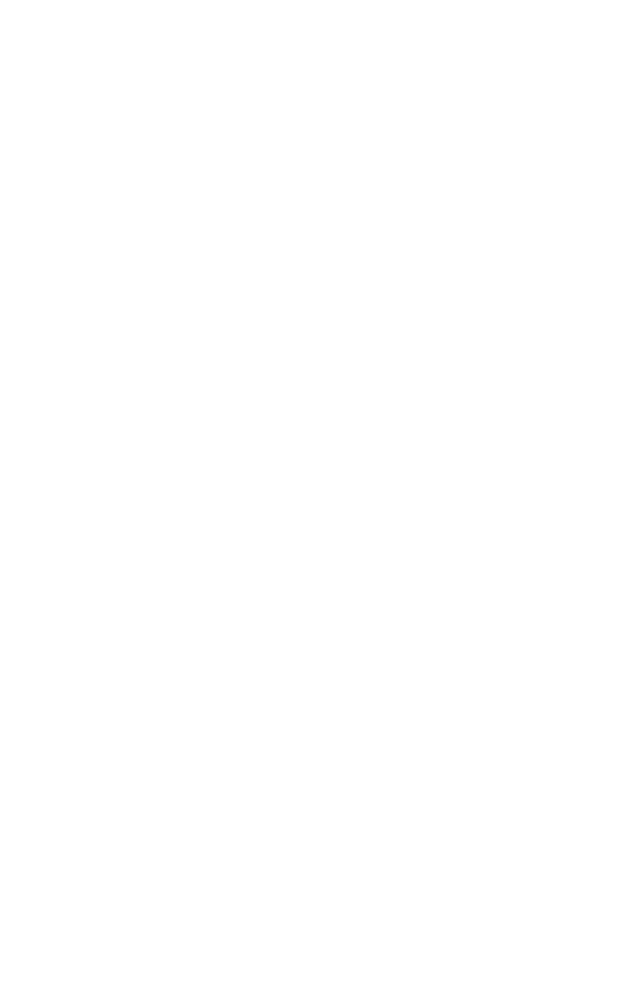
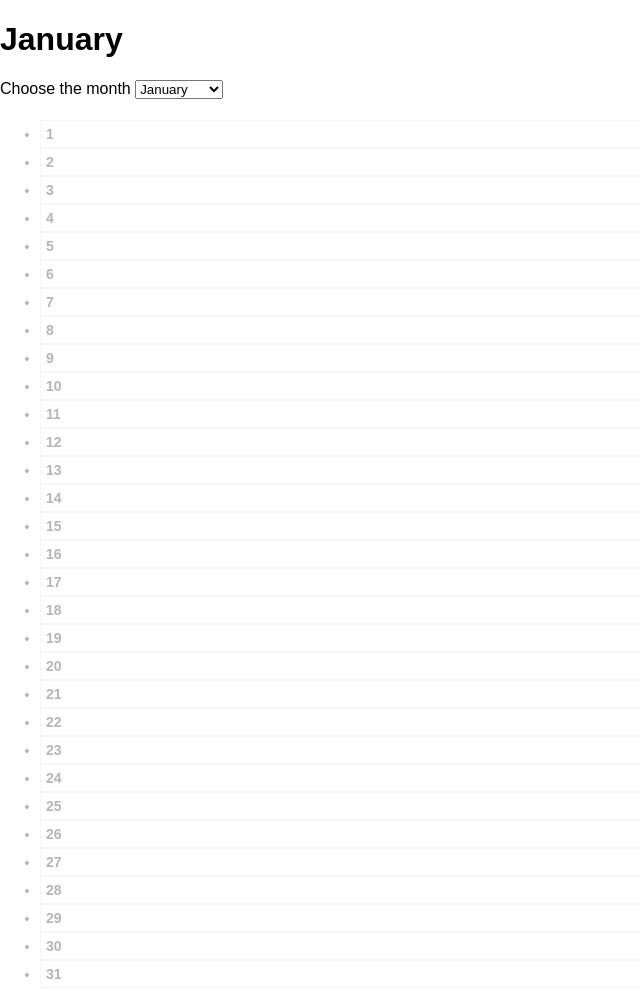
Before and after one commit to Tommy007U/calendar, a plain HTML site: page index.html in a window 1280 px wide. Shown: the whole page, without its empty margins (0-640 px from the left). Before the commit the page ends 800 px from the top, so only its background shows below. Drawn offline with Linux system fonts and the light colour scheme.

Commit message:
adding some html and css and script on the document

```diff
--- a/index.html
+++ b/index.html
@@ -8,6 +8,26 @@
     <title>Calendar</title>
 </head>
 <body>
+    <h1>Calender 2023</h1>
+    <label for="month">Choose the month</label>
+    <select name="" id="">
+        <option value="January">January</option>
+        <option value="February">February</option>
+        <option value="March">March</option>
+        <option value="April">April</option>
+        <option value="May">May</option>
+        <option value="June">June</option>
+        <option value="July">July</option>
+        <option value="August">August</option>
+        <option value="September">September</option>
+        <option value="October">October</option>
+        <option value="November">November</option>
+        <option value="December">December</option>
+    </select>
+
+    <h1></h1>
+    <ul></ul>
+
 
   <script src="script.js"></script>
 </body>
--- a/script.js
+++ b/script.js
@@ -0,0 +1,55 @@
+/*const select=document.querySelector('select');
+const list = document.querySelector('option');
+const h1 =document.querySelector('h1');
+
+select.addEventListener('change'()=>{
+    const choice= select.value;
+    let days = 31;
+    if(choice === 'exception'){
+        days = 28;
+    }else if(choice === even){
+        days = 30;
+    }
+    craeteCalender(days, choice);
+
+});
+
+function craeteCalender(days, choice){
+    list.innerHTML = '';
+    h1.textContent = choice;
+    for(let i = 1; i <= days; i++){
+        const listItem = document.createElement('li');
+        listItem.textContent = i;
+        list.appendChild(listItem);
+    }
+}
+craeteCalender(31, January);*/
+
+const select = document.querySelector('select');
+const list = document.querySelector('ul');
+const h1 = document.querySelector('h1');
+
+select.addEventListener('change', () => {
+  const choice = select.value;
+
+  let days = 31;
+  if (choice === 'February') {
+    days = 28;
+  } else if (choice === 'April' || choice === 'June' || choice === 'September'|| choice === 'November') {
+    days = 30;
+  }
+
+  createCalendar(days, choice);
+});
+
+function createCalendar(days, choice) {
+  list.innerHTML = '';
+  h1.textContent = choice;
+  for (let i = 1; i <= days; i++) {
+    const listItem = document.createElement('li');
+    listItem.textContent = i;
+    list.appendChild(listItem);
+  }
+}
+
+createCalendar(31,'January');
--- a/styles.css
+++ b/styles.css
@@ -0,0 +1,17 @@
+* {
+    font-family: Arial, Helvetica, sans-serif;
+    box-sizing: border-box;
+  }
+  body {
+    position: relative;
+    padding: 0; margin: 0;
+    overflow-x: hidden;
+  }
+  li{
+    font-size: 14px;
+  font-weight: 700;
+  color: #b5b5b5;
+  padding: 5px;
+  border: 1px solid #f5f5f5;
+
+  }
```
